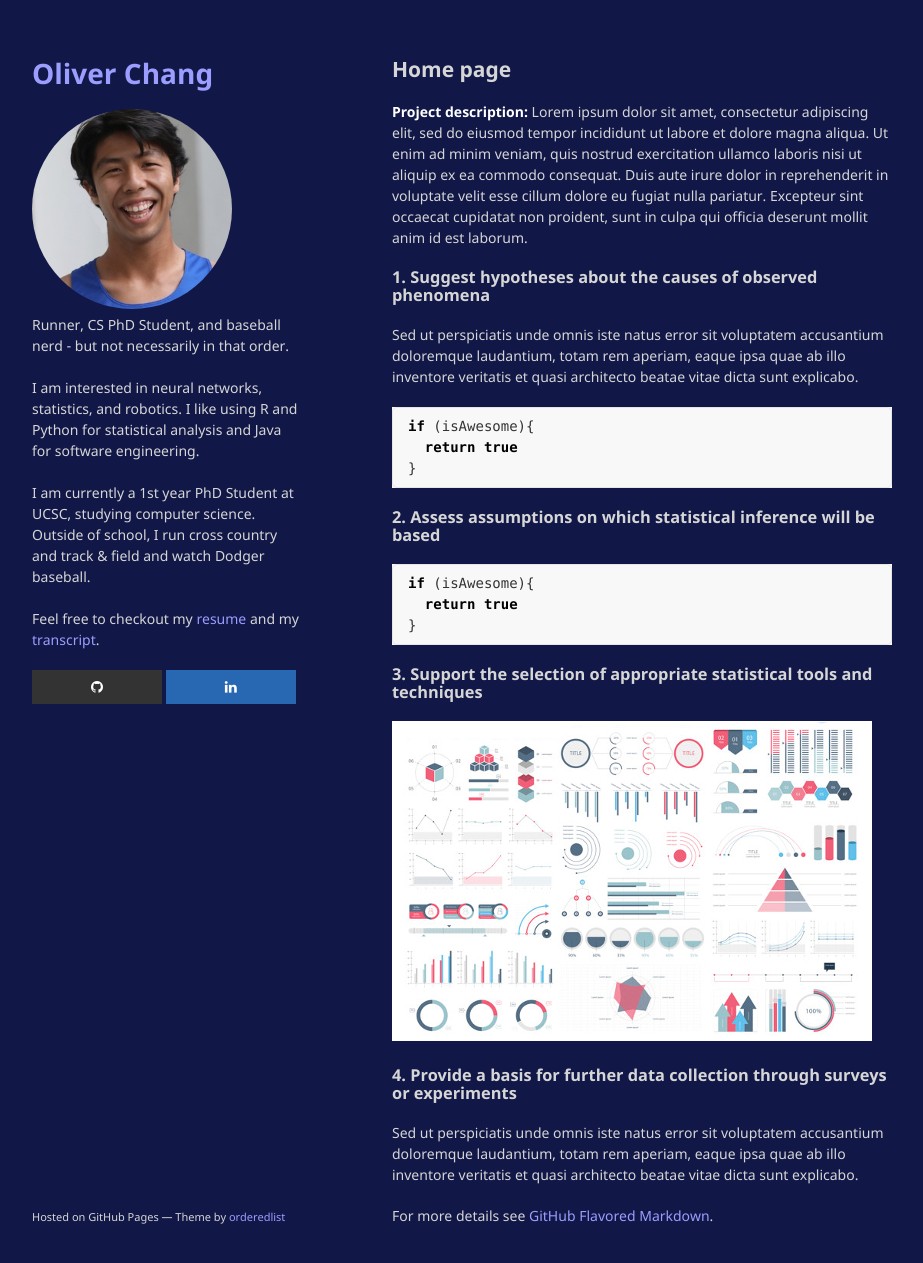
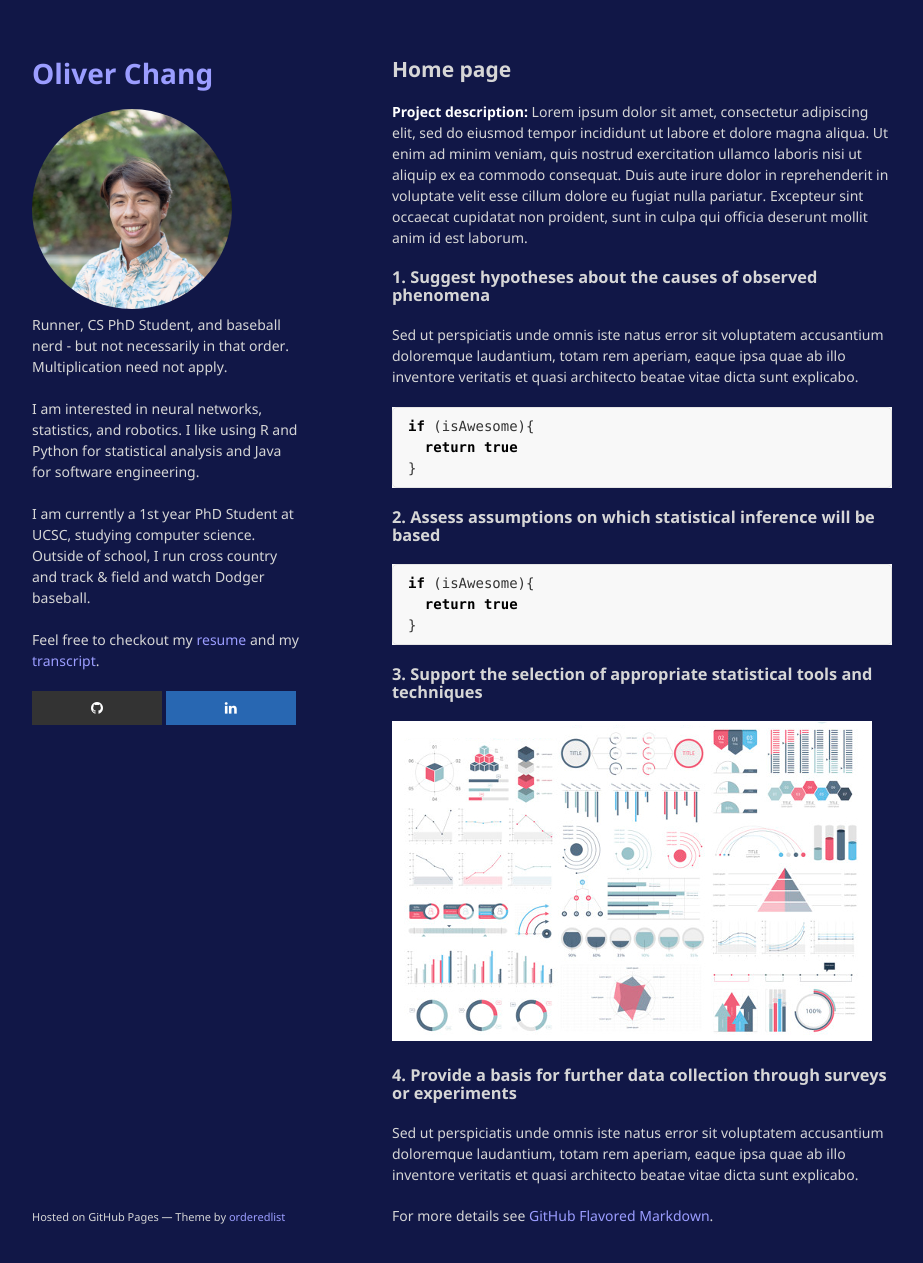
Before and after one commit to oliverc1623/oliverc1623.github.io, a Jekyll site: the page built from sample_page.md, in a window 1280 px wide and 1296 px high. Shown: the top 1263 px of the window, without its empty margins (178-1101 px from the left). Built offline with Jekyll 4.4.1, drawn with Linux system fonts in a browser that asks for light colours; our own code applies the rules of GitHub Pages for plain Markdown files.

```diff
--- a/_config.yml
+++ b/_config.yml
@@ -1,7 +1,8 @@
 title: Oliver Chang # your name (or website title) here
-logo: "/images/me.jpg?raw=true" # your photo (or logo) here
+logo: "/images/Chang_family_COLOR-2.jpg?raw=true" # your photo (or logo) here
 description: > # your text below (remove <br> elements if you don't need line breaks)
   Runner, CS PhD Student, and baseball nerd - but not necessarily in that order.
+  Multiplication need not apply.
   <br></br>
   I am interested in neural networks, statistics, and robotics. I like using R and Python for statistical analysis
   and Java for software engineering.
```
Also changed, not shown: baseball.md (+1 -1 lines), index.md (+19 -3 lines), images/Chang_family_COLOR-2.jpg (added), images/cs62_me.jpg (added), images/era_ops.PNG (added), images/kersh.PNG (added).
